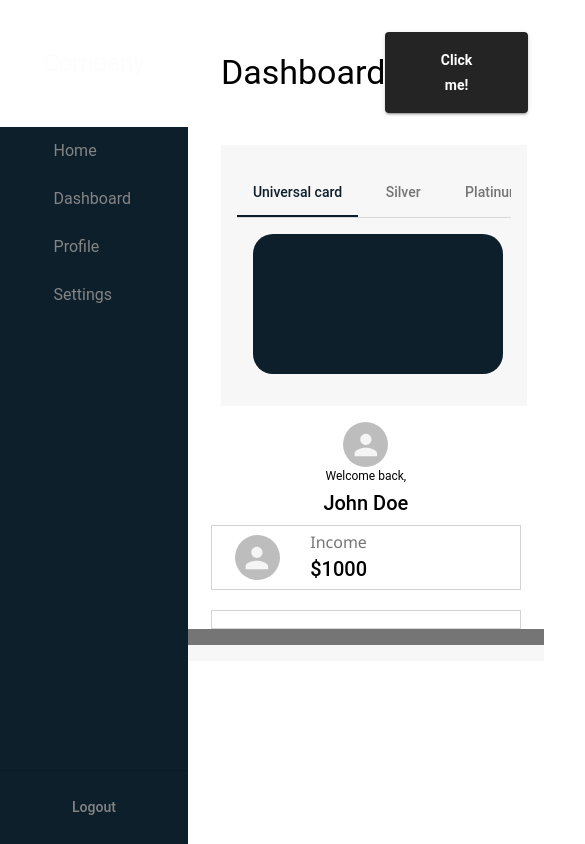
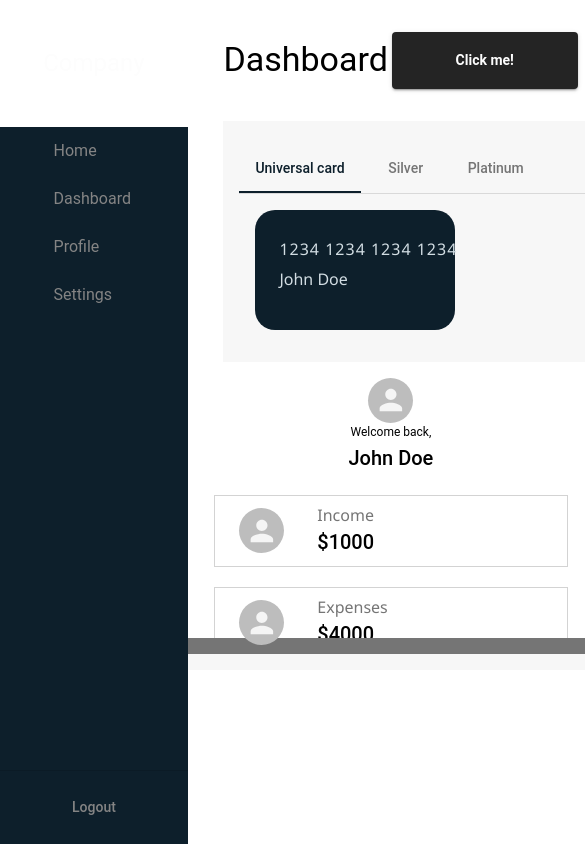
Before and after one commit to Blezix/DashboardLatest, a React (Create React App) app: page / in a window 390 px wide. Shown: the top 844 px of the page, 585 px wide, since content can reach past the window. Built offline with nearby package versions, Linux system fonts and the light colour scheme.

Commit message:
improving overall responsivness

```diff
--- /dev/null
+++ b/src/components/CustomIcon.jsx
@@ -0,0 +1,36 @@
+import React from 'react';
+
+const CustomIcon = () => {
+  return (
+    <svg
+      width="200"
+      height="200"
+      fill="none"
+      viewBox="0 0 53 53"
+      version="1.1"
+      id="svg142"
+      xmlns="http://www.w3.org/2000/svg"
+      xmlnsSvg="http://www.w3.org/2000/svg"
+    >
+      <defs id="defs146" />
+      <path
+        style={{
+          fill: '#9e0101',
+          fillOpacity: 1,
+          fillRule: 'nonzero',
+          stroke: 'none',
+          strokeWidth: 1.00158,
+          strokeLinecap: 'round',
+          strokeLinejoin: 'round',
+          strokeDasharray: 'none',
+          strokeOpacity: 1,
+          paintOrder: 'stroke fill markers',
+        }}
+        d="M 38.287452,-0.09008812 28.017406,2.7927319 38.647804,1.8017625 31.801108,7.5674023 39.90904,4.1440536 37.026219,14.233924 42.881948,5.8557281 39.728864,19.278858 45.764766,7.3872261 45.944942,20.900445 49.998909,9.2790768 53.151993,21.981502 53.061904,-0.09008812 Z"
+        id="path4741"
+      />
+    </svg>
+  );
+};
+
+export default CustomIcon;
--- a/src/components/DashboardTabs.jsx
+++ b/src/components/DashboardTabs.jsx
@@ -1,6 +1,7 @@
 import React, { useState } from "react";
 import { Box, Tabs, Tab, Typography } from "@mui/material";
-
+import CustomIcon from "./CustomIcon";
+import SimCardIcon from '@mui/icons-material/SimCard';
 const DashboardTabs = () => {
   const [activeTab, setActiveTab] = useState(0);
 
@@ -9,7 +10,7 @@ const DashboardTabs = () => {
   };
 
   return (
-    <Box sx={{ width: "90%", pl: "5%" }}>
+    <Box sx={{ width: "90%", minWidth:"500px", pl: "5%" }}>
       <Box padding={2} bgcolor={"grey.light"}>
         <Box
           sx={{
@@ -44,12 +45,50 @@ const DashboardTabs = () => {
               <Box>
                 <Box
                   sx={{
-                    width: "250px",
-                    height: "140px",
+                    width: {
+                      xs: "200px", // small screens
+                      sm: "250px", // medium screens
+                      md: "250px", // large screens
+                      lg: "300px", // extra large screens
+                      xl: "350px"
+                    },
+                    height: {
+                      xs: "120px", // small screens
+                      sm: "150px", // medium screens
+                      md: "150px", // large screens
+                      lg: "180px", // extra large screens
+                      xl: "200px", // extra large screens
+                    },
                     borderRadius: "20px",
                     bgcolor: "primary.main",
+                    display: "flex",
+                    flexDirection: "column",
                   }}
-                ></Box>
+                >
+
+                  <Box
+                    sx={{
+                      display: "flex",
+                      flexDirection: "column",
+                      justifyContent: "space-around",
+                      alignItems: "start",
+                      p: 3,
+                      width: "100%",
+                      height: "50%",
+                    }}
+                  >
+                    <Typography
+                      color={"#d2dde3"}
+                      letterSpacing={1}
+                      variant="h7"
+                    >
+                      1234 1234 1234 1234
+                    </Typography>
+                    <Typography color={"#d2dde3"} variant="h7">
+                      John Doe
+                    </Typography>
+                  </Box>
+                </Box>
               </Box>
               <Box></Box>
             </Box>
--- /dev/null
+++ b/src/components/UserDashboard.jsx
@@ -0,0 +1,83 @@
+import React from "react";
+import { Box, Avatar, Typography } from "@mui/material";
+
+const UserDashboard = () => {
+  return (
+    <Box
+      width={"100%"}
+      display={"flex"}
+      flexDirection={"column"}
+      height={"100%"}
+    >
+      <Box
+        height={"45%"}
+        display={"flex"}
+        flexDirection={"column"}
+        alignItems={"center"}
+      >
+        <Avatar
+          variant="circular"
+          src=""
+          alt=""
+          sx={{ width: "45px", height: "45px" }}
+        />
+        <Typography variant="caption" color="initial">
+          Welcome back,
+        </Typography>
+        <Typography variant="h6">John Doe</Typography>
+      </Box>
+      <Box
+        height={"50%"}
+        display={"flex"}
+        flexDirection={"column"}
+        alignItems={"center"}
+        gap={"20px"}
+      >
+        <Box
+          width={"90%"}
+          height={"45%"}
+          sx={{ border: "1px solid lightgrey" }}
+          p={1}
+          display={"flex"}
+          alignItems={"center"}
+        >
+          <Avatar
+            variant="circular"
+            src=""
+            alt=""
+            sx={{ width: "45px", height: "45px", margin: "0 5% 0 5%" }}
+          />
+          <Box display={"flex"} width="30%" flexDirection={"column"} pl={2}>
+            <Typography variant="h7" color="grey.main">
+              Income
+            </Typography>
+            <Typography variant="h6">$1000</Typography>
+          </Box>
+        </Box>
+        <Box
+          width={"90%"}
+          height={"45%"}
+          sx={{ border: "1px solid lightgrey" }}
+          p={1}
+          display={"flex"}
+          alignItems={"center"}
+        >
+          <Avatar
+            variant="circular"
+            src=""
+            alt=""
+            sx={{ width: "45px", height: "45px", margin: "0 5% 0 5%" }}
+          />
+          <Box display={"flex"} width="30%" flexDirection={"column"} pl={2}>
+            <Typography variant="h7" color="grey.main">
+              Expenses
+            </Typography>
+            <Typography variant="h6">$4000</Typography>
+          </Box>
+        </Box>
+      </Box>
+    </Box>
+  );
+};
+
+export default UserDashboard;
--- a/src/scenes/Dashboard/Dashboard.jsx
+++ b/src/scenes/Dashboard/Dashboard.jsx
@@ -2,6 +2,7 @@ import React, { useState } from "react";
 import { Box, Typography, Button, Grid } from "@mui/material";
 import Avatar from "@mui/material/Avatar";
 import DashboardTabs from "../../components/DashboardTabs";
+import UserDashboard from "../../components/UserDashboard";
 export default function Dashboard() {
   const [activeTab, setActiveTab] = useState(0);
 
@@ -36,70 +37,7 @@ export default function Dashboard() {
             <DashboardTabs />
           </Grid>
           <Grid item xs={12} md={4} pr={2}>
-            <Box
-              width={"100%"}
-              display={"flex"}
-              flexDirection={"column"}
-              height={"100%"}
-            >
-              <Box
-                height={"50%"}
-                display={"flex"}
-                flexDirection={"column"}
-                alignItems={"center"}
-              >
-                <Avatar
-                  variant="circular"
-                  src=""
-                  alt=""
-                  sx={{ width: "45px", height: "45px" }}
-                />
-                <Typography variant="caption" color="initial">
-                  Welcome back,
-                </Typography>
-                <Typography variant="h6">John Doe</Typography>
-              </Box>
-              <Box
-                height={"50%"}
-                display={"flex"}
-                flexDirection={"column"}
-                alignItems={"center"}
-                gap={"20px"}
-              >
-                <Box
-                  width={"90%"}
-                  height={"45%"}
-                  sx={{ border: "1px solid lightgrey" }}
-                  p={1}
-                  display={"flex"}
-                  alignItems={"center"}
-                >
-                  <Avatar
-                    variant="circular"
-                    src=""
-                    alt=""
-                    sx={{ width: "45px", height: "45px", margin:"0 5% 0 5%" }}
-                  />
-                  <Box
-                    display={"flex"}
-                    width="30%"
-                    flexDirection={"column"}
-                    pl={2}
-                  >
-                    <Typography variant="h7" color="grey.main" >
-                      Income
-                    </Typography>
-                    <Typography variant="h6">$1000</Typography>
-                  </Box>
-                </Box>
-                <Box
-                  width={"90%"}
-                  height={"45%"}
-                  sx={{ border: "1px solid lightgrey" }}
-                  p={1}
-                ></Box>
-              </Box>
-            </Box>
+            <UserDashboard />
           </Grid>
           <Grid sx={{ bgcolor: "grey.main" }} item xs={12} md={8}></Grid>
           <Grid sx={{ bgcolor: "grey.light" }} item xs={12} md={4}></Grid>
```
Also changed, not shown: src/components/ss.js (added, +16 -0 lines).
